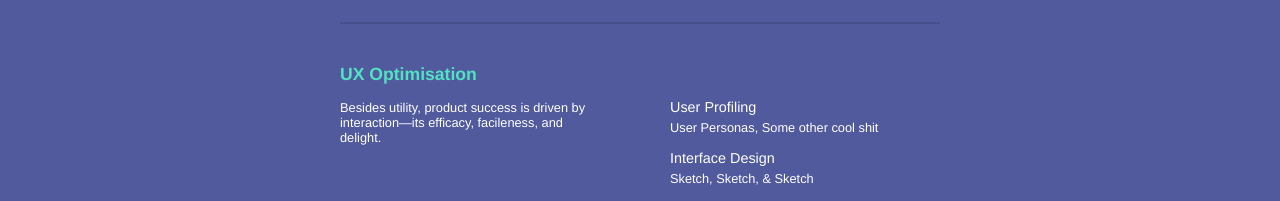
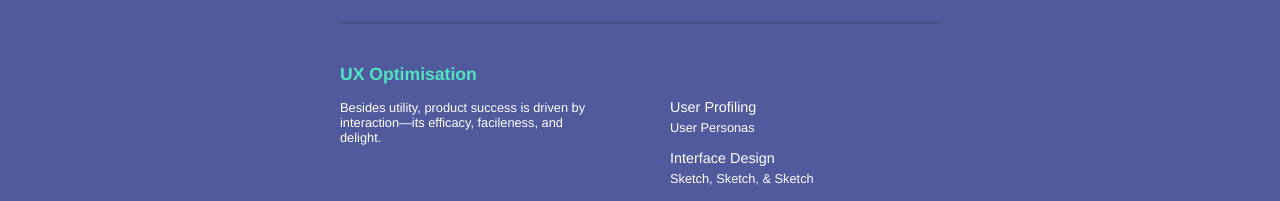
Before and after one commit to ziyadbasheer/ziyadbasheer, a plain HTML site: page index.html in a window 1280 px wide. Shown: the part 852-1053 px from the top of the page. Drawn offline with Linux system fonts and the light colour scheme.

Commit message:
Update index.html

```diff
--- a/index.html
+++ b/index.html
@@ -45,7 +45,7 @@
 			<section class="skill-detail">
 				<ul class="skill-list">
 					<li>User Profiling</li>
-						<em>User Personas, Some other cool shit</em>
+						<em>User Personas</em>
 					<li>Interface Design</li>
 						<em>Sketch, Sketch, &amp; Sketch</em>
 					<li>Usability Optimisation</li>
```
